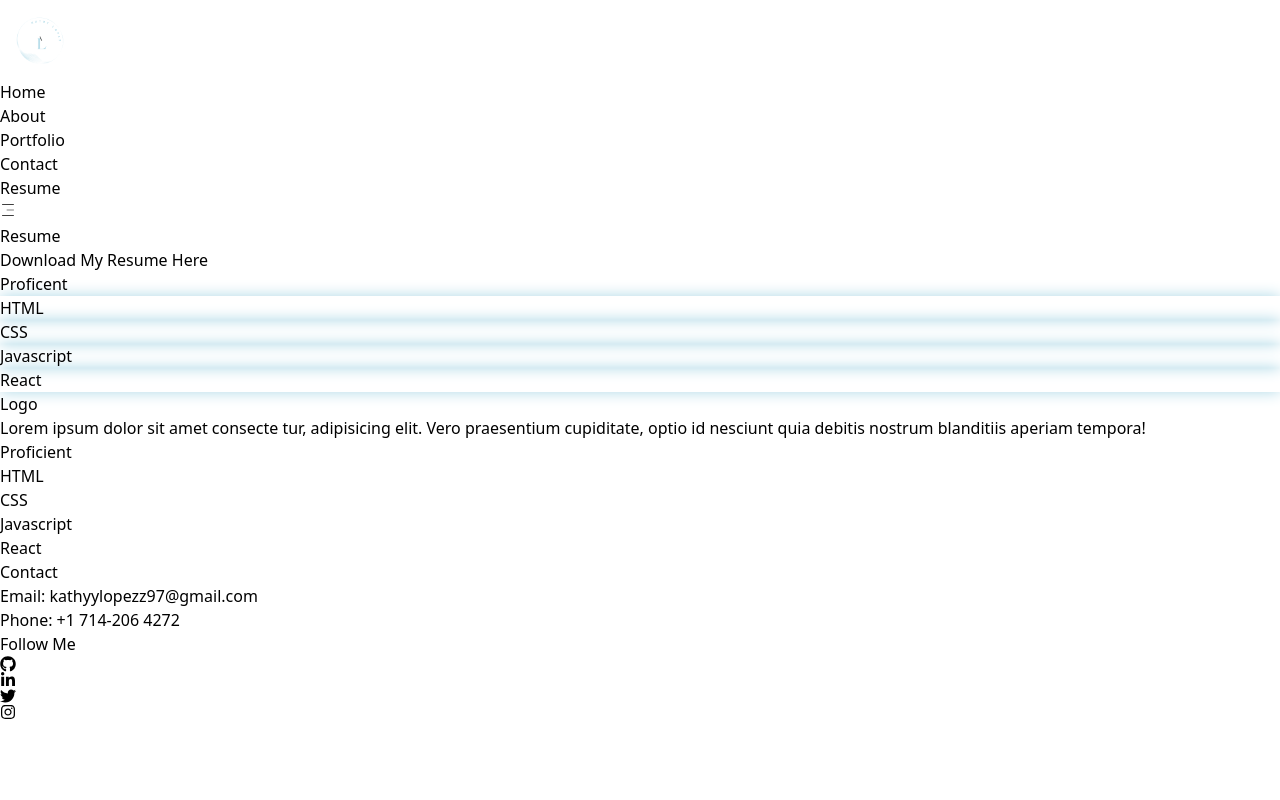
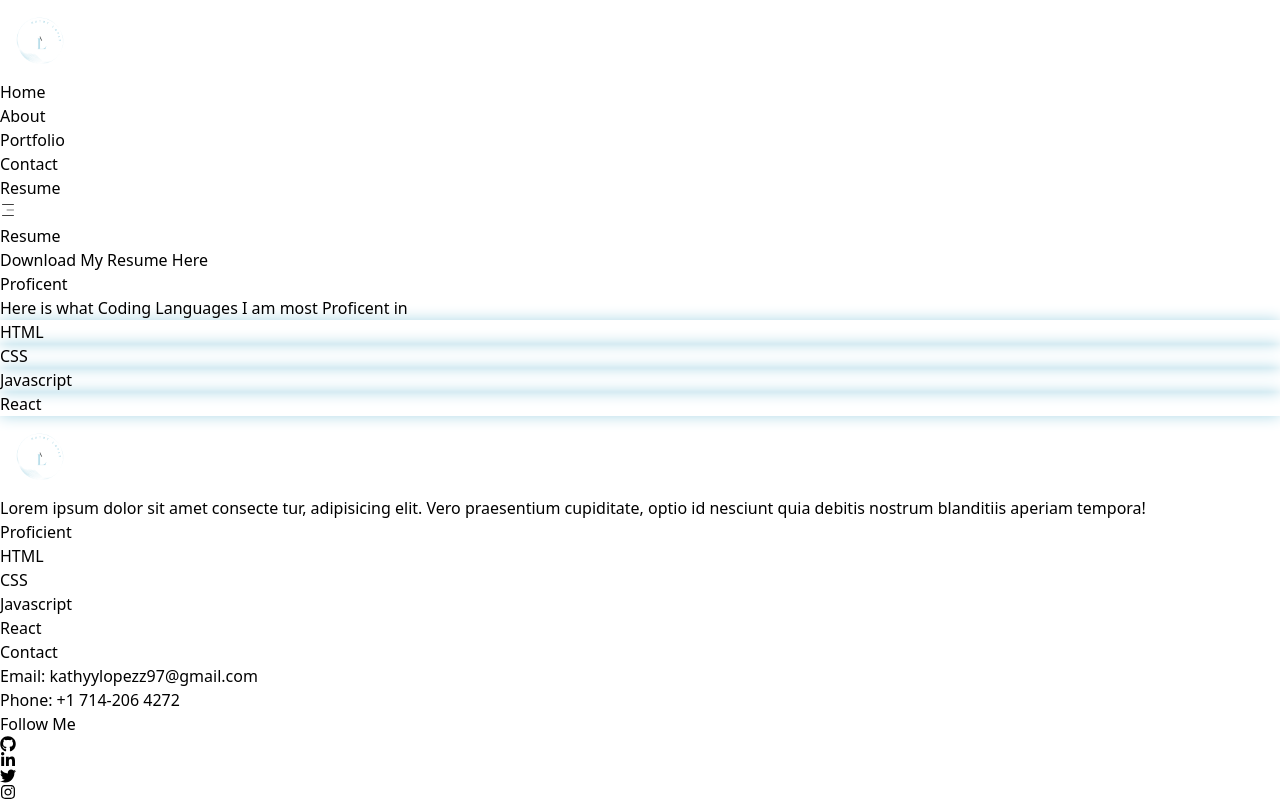
Before and after one commit to kathylopez97/Kathy-React-Portfolio, a React (Vite) app: page /Resume in a window 1280 px wide. Built offline with nearby package versions, Linux system fonts and the light colour scheme.

Commit message:
Adding touch ups

```diff
--- a/src/components/Footer.jsx
+++ b/src/components/Footer.jsx
@@ -1,10 +1,11 @@
 import {FaGithub, FaInstagram, FaLinkedinIn, FaTwitter} from "react-icons/fa";
+import logo from '../assets/images/logo.png'
 const Footer = () => {
     return (
        <footer className="bg-slate-800 text-white lg:px-48 px-4 py-20">
         <div className="container mx-auto grid grid-cols-1 md:grid-cols-4 gap-4">
             <div className="mb-4 md:mb-0">
-                <span className="text-3xl font-semibold text-sky-500  py-2 uppercase">Logo</span>
+            <span className="text-3xl font-bold">  <img data-aos="fade-down" src={logo} width={80} height={80} className='rounded border-2 p-1 border-text-sky-500' alt="glowing effect" /></span>
                 <p className="text-[18px] my-4">Lorem ipsum dolor sit amet consecte tur, adipisicing elit. Vero praesentium cupiditate, optio id nesciunt quia debitis nostrum blanditiis aperiam tempora!</p>
             </div>
             <div>
--- a/src/pages/Resume/Resume.jsx
+++ b/src/pages/Resume/Resume.jsx
@@ -22,7 +22,12 @@ const Resume = () => {
      <div>
 
 </div>
-        <h2 data-aos="fade-right" className="text-[52px] font-semibold mb-20 leading-normal uppercase text-sky-500"> Proficent</h2>
+        <h2 data-aos="fade-right" className="text-[52px] font-semibold mb-20 leading-normal uppercase text-sky-500"> Proficent  </h2>
+        <h3 data-aos="fade-right" className="text-[52px] font-semibold mb-20 leading-normal uppercase text-sky-500">   Here is what Coding Languages I am most Proficent in</h3>
+
+        <div>
+
+        </div>
         <div className="grid lg:grid-cols-4 md:grid-cols-2 grid-cols-1 justify-around gap-20">
             <h2 data-aos="fade-up" className="text-[26px] flex items-center justify-center font-semibold text-sky-500 rounded-ss-3xl rounded-br-3xl h-36 w-44 border-2 border-text-sky-500 b_glow">HTML</h2>
             <h2 data-aos="fade-down" className="text-[26px] flex items-center justify-center font-semibold text-sky-500 rounded-ss-3xl rounded-br-3xl h-36 w-44 border-2 border-text-sky-500 b_glow">CSS</h2>
```
